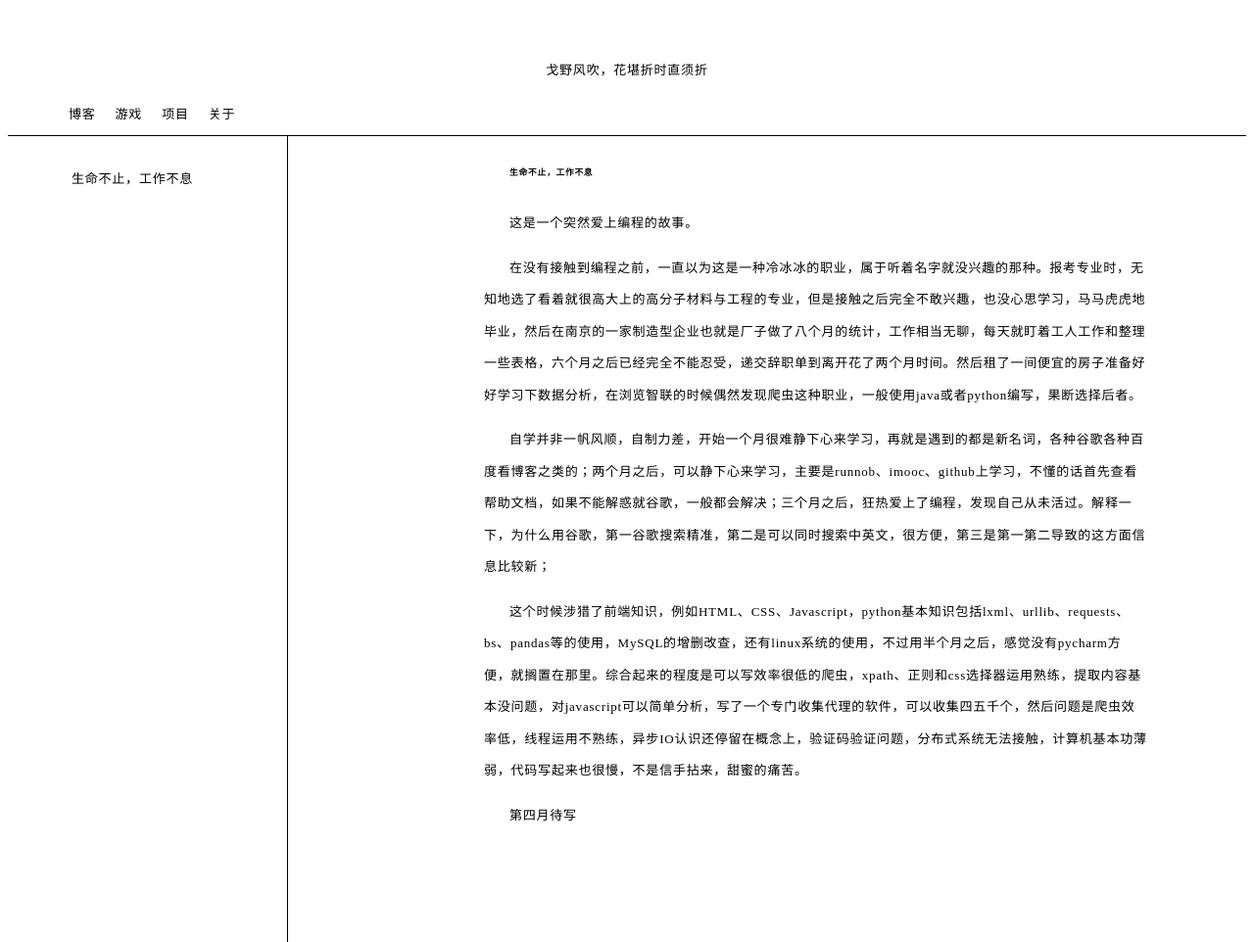
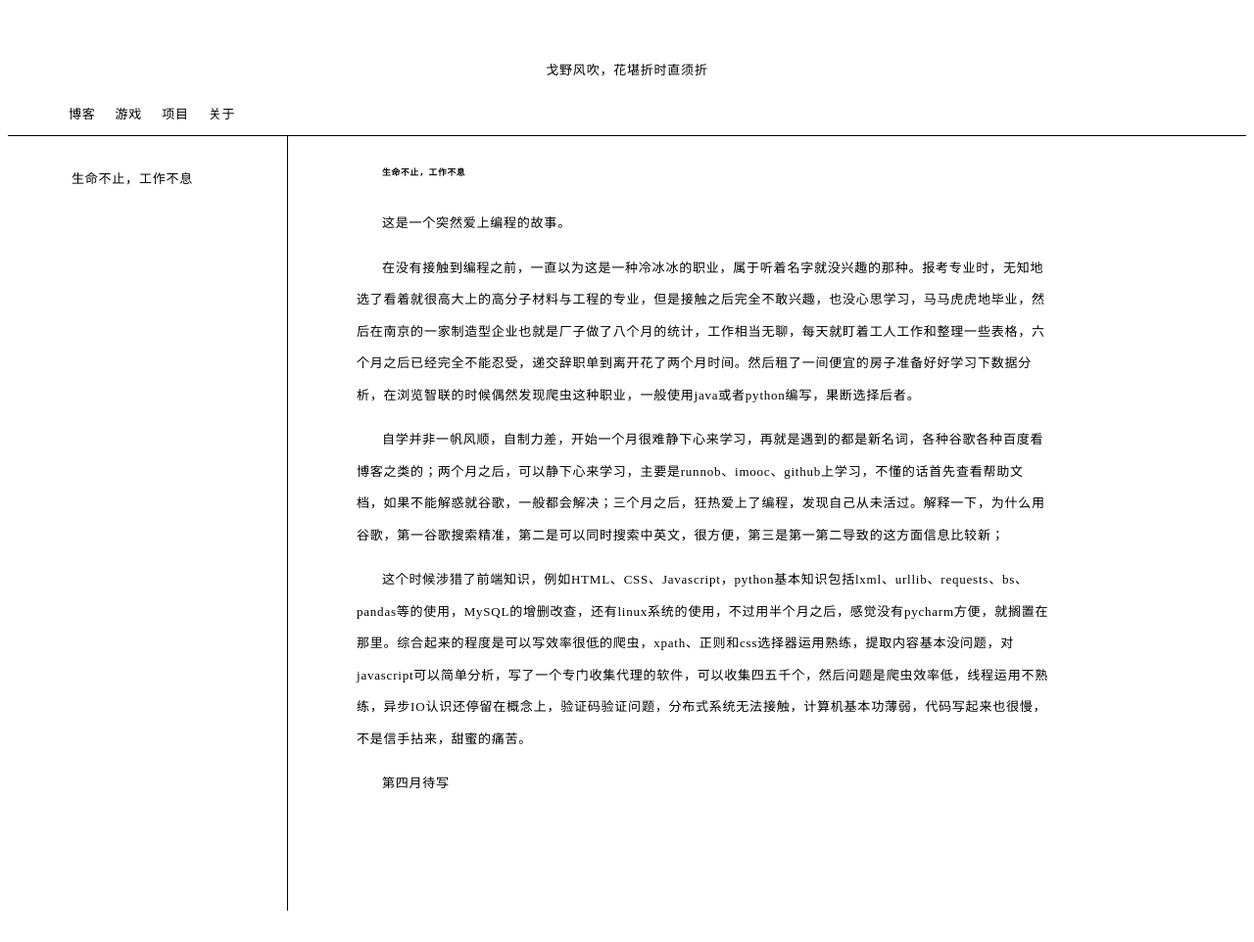
Before and after one commit to geyefengchui/geyefengchui.github.com, a plain HTML site: page index.html in a window 1280 px wide. Shown: the whole page at 98% size. After the commit the page ends 938 px from the top, so only its background shows below. Drawn offline with Linux system fonts and the light colour scheme.

Commit message:
Update style.css

```diff
--- a/style.css
+++ b/style.css
@@ -28,4 +28,4 @@ div#menu table tr td{display: inline;padding: 0px 10px; width:20px; border: 0px;
 
 div#content{display:flex;}
 ul#articlename { min-width: 200px; padding: 15px 20px 0px 65px; list-style-type: none;}
-div#article {left: 300px;text-indent:26px;  border-left: solid 1.5px black; padding: 0px 100px 100px 200px;}
+div#article {left: 300px;text-indent:26px;  border-left: solid 1.5px black; padding: 0px 200px 100px 70px;}
```
